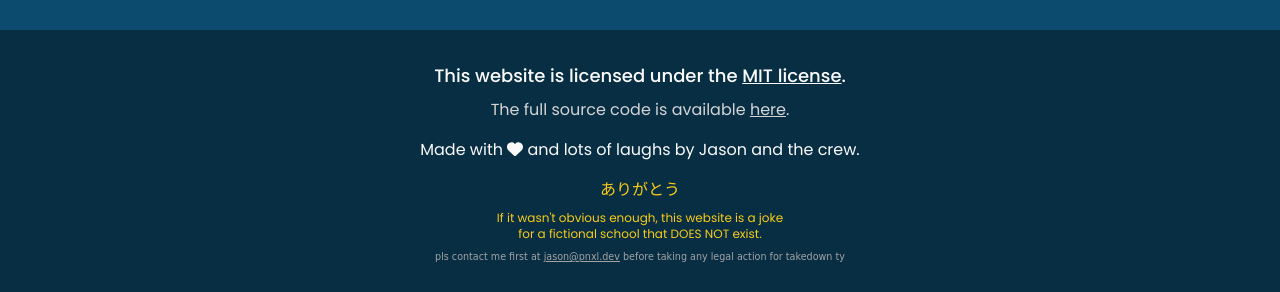
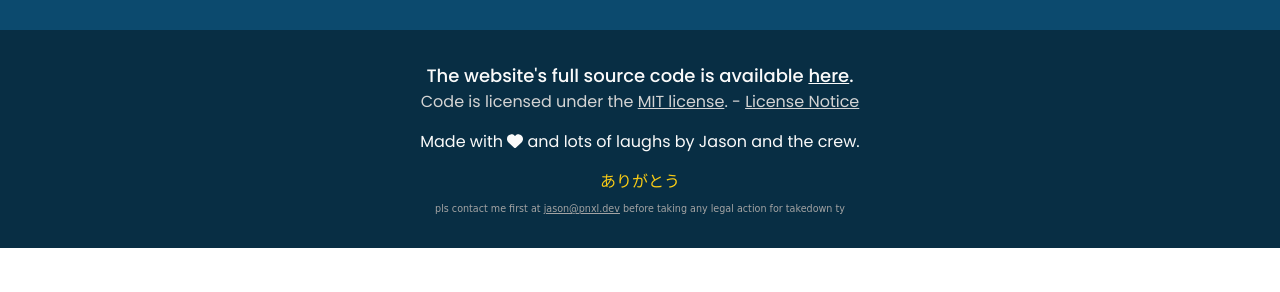
Before and after one commit to fang-industries/sdh, a React (Vite) app: page / in a window 1280 px wide. Shown: the part 4612-4904 px from the top of the page. After the commit the page ends 4860 px from the top, so only its background shows below. Built offline with nearby package versions, Linux system fonts and the light colour scheme; a web font is replaced by a local one.

Commit message:
rearrage footer + add licenses page

```diff
--- a/src/components/global/Footer.jsx
+++ b/src/components/global/Footer.jsx
@@ -1,5 +1,6 @@
 import { faArrowUp, faHeart } from "@fortawesome/free-solid-svg-icons";
 import { FontAwesomeIcon } from "@fortawesome/react-fontawesome";
+import { Link } from "react-router-dom";
 
 export default function (props) {
   return (
@@ -59,19 +60,8 @@ export default function (props) {
       </div>
       <div className="space-y-4 bg-[rgb(8,46,68)] px-4 py-8 text-neutral-50 md:px-16">
         <div className="text-center">
-          <div className="md:space-y-2">
           <p className="text-lg font-medium">
-              This website is licensed under the{" "}
-              <a
-                href="https://mit-license.org/"
-                className="underline hover:decoration-yellow-500 hover:decoration-2"
-              >
-                MIT license
-              </a>
-              .
-            </p>
-            <p className="text-neutral-300">
-              The full source code is available{" "}
+            The website&apos;s full source code is available{" "}
             <a
               href="https://github.com/sekolah-daging-habituasi/web"
               className="underline hover:decoration-yellow-500 hover:decoration-2"
@@ -80,7 +70,25 @@ export default function (props) {
             </a>
             .
           </p>
-          </div>
+          <p className="text-neutral-300">
+            Code is licensed under the{" "}
+            <a
+              href="https://mit-license.org/"
+              className="underline hover:decoration-yellow-500 hover:decoration-2"
+            >
+              MIT license
+            </a>
+            .
+            <span>
+              &nbsp;-&nbsp;
+              <Link
+                to="/licenses"
+                className="underline hover:decoration-yellow-500 hover:decoration-2"
+              >
+                License Notice
+              </Link>
+            </span>
+          </p>
         </div>
         <div className="text-center">
           Made with <FontAwesomeIcon icon={faHeart} /> and lots of laughs by
@@ -92,10 +100,6 @@ export default function (props) {
             style={{ fontFamily: "Klee One" }}
           >
             ありがとう
-          </div>
-          <div className="text-center text-xs text-yellow-400">
-            <p>If it wasn't obvious enough, this website is a joke</p>
-            <p>for a fictional school that DOES NOT exist.</p>
           </div>
           <div
             className="text-center text-[0.6rem] text-neutral-400"
```
Lines whose indentation alone changed are shown as unchanged.
